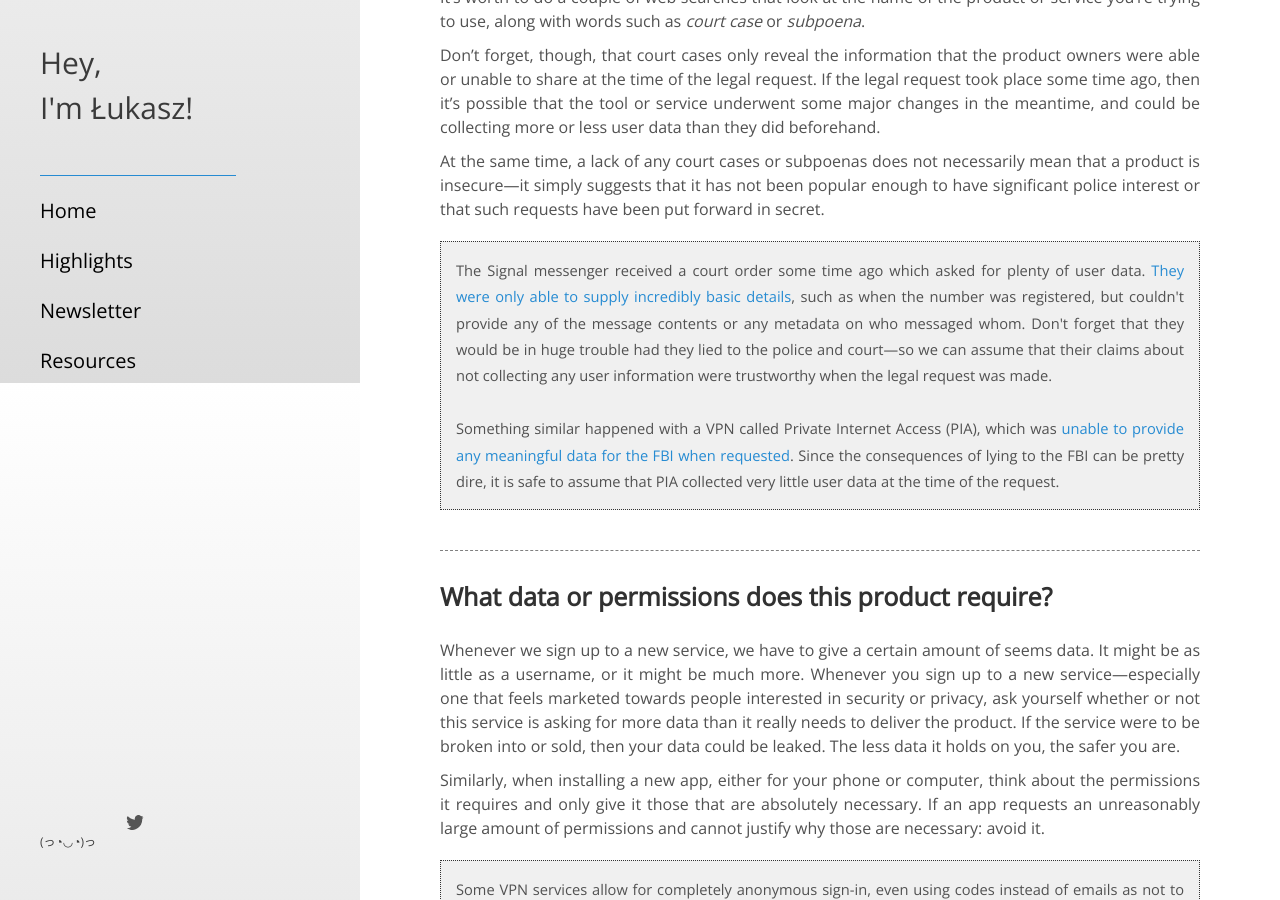
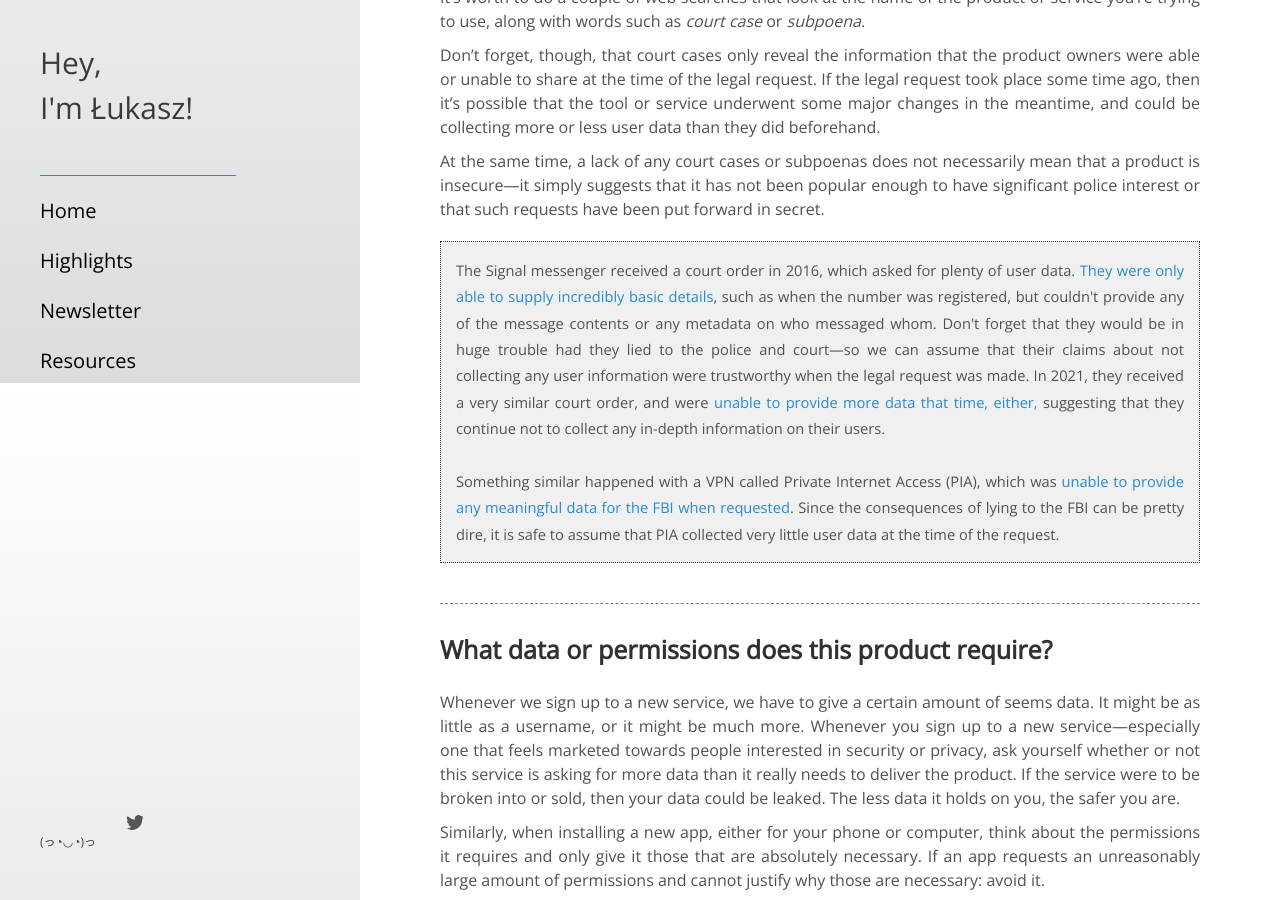
Before and after one commit to lukasz-a-krol/lukasz-a-krol.github.io, a Jekyll site: the page built from due_diligence.md, in a window 1280 px wide and 900 px high, scrolled down 1417 px. Built offline with Jekyll 4.4.1, drawn with Linux system fonts in a browser that asks for light colours.

Commit message:
updated a new link re signal

```diff
--- a/due_diligence.md
+++ b/due_diligence.md
@@ -53,7 +53,7 @@
 At the same time, a lack of any court cases or subpoenas does not necessarily mean that a product is insecure—it simply suggests that it has not been popular enough to have significant police interest or that such requests have been put forward in secret.
 
 <p class = "infobox">
-The Signal messenger received a court order some time ago which asked for plenty of user data. <a href = "https://www.aclu.org/blog/national-security/secrecy/new-documents-reveal-government-effort-impose-secrecy-encryption?redirect=blog/free-future/new-documents-reveal-government-effort-impose-secrecy-encryption-company" target = "_blank">They were only able to supply incredibly basic details</a>, such as when the number was registered, but couldn't provide any of the message contents or any metadata on who messaged whom. Don't forget that they would be in huge trouble had they lied to the police and court—so we can assume that their claims about not collecting any user information were trustworthy when the legal request was made.<br><br>
+The Signal messenger received a court order in 2016, which asked for plenty of user data. <a href = "https://www.aclu.org/blog/national-security/secrecy/new-documents-reveal-government-effort-impose-secrecy-encryption?redirect=blog/free-future/new-documents-reveal-government-effort-impose-secrecy-encryption-company" target = "_blank">They were only able to supply incredibly basic details</a>, such as when the number was registered, but couldn't provide any of the message contents or any metadata on who messaged whom. Don't forget that they would be in huge trouble had they lied to the police and court—so we can assume that their claims about not collecting any user information were trustworthy when the legal request was made. In 2021, they received a very similar court order, and were <a href = "" target = "_blank">unable to provide more data that time, either,</a> suggesting that they continue not to collect any in-depth information on their users.<br><br>
 Something similar happened with a VPN called Private Internet Access (PIA), which was <a href = "https://www.scribd.com/doc/303226103/Fake-bomb-threat-arrest" target = "_blank">unable to provide any meaningful data for the FBI when requested</a>. Since the consequences of lying to the FBI can be pretty dire, it is safe to assume that PIA collected very little user data at the time of the request.
 </p>
 
```
